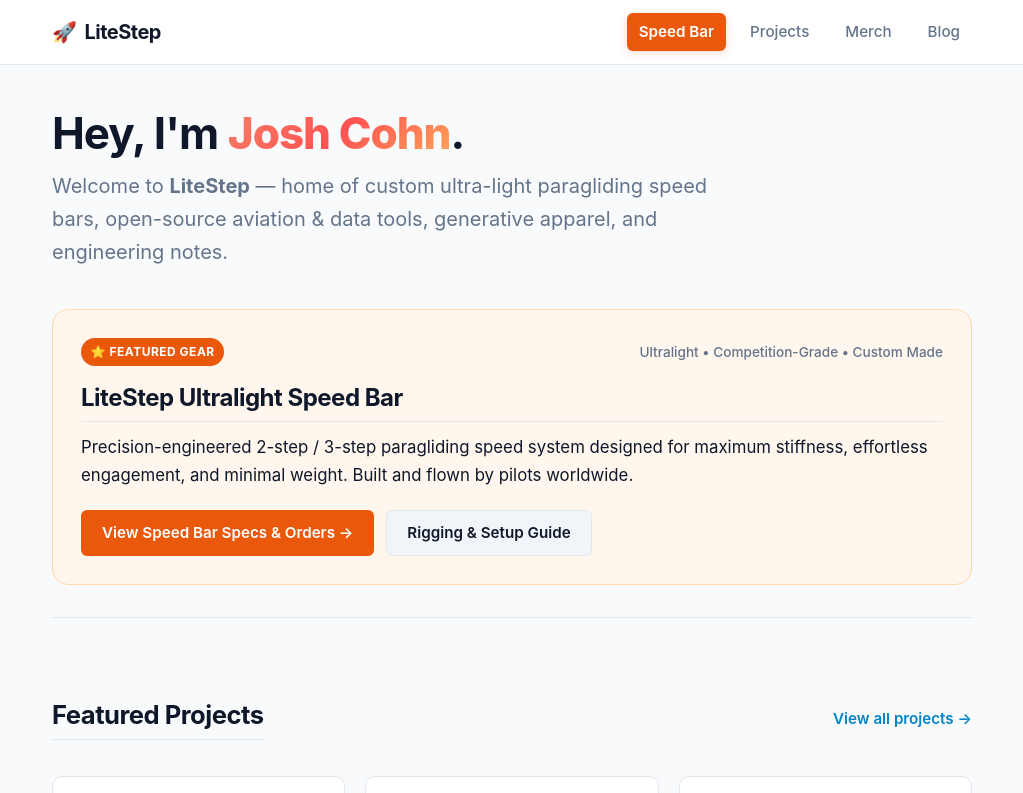
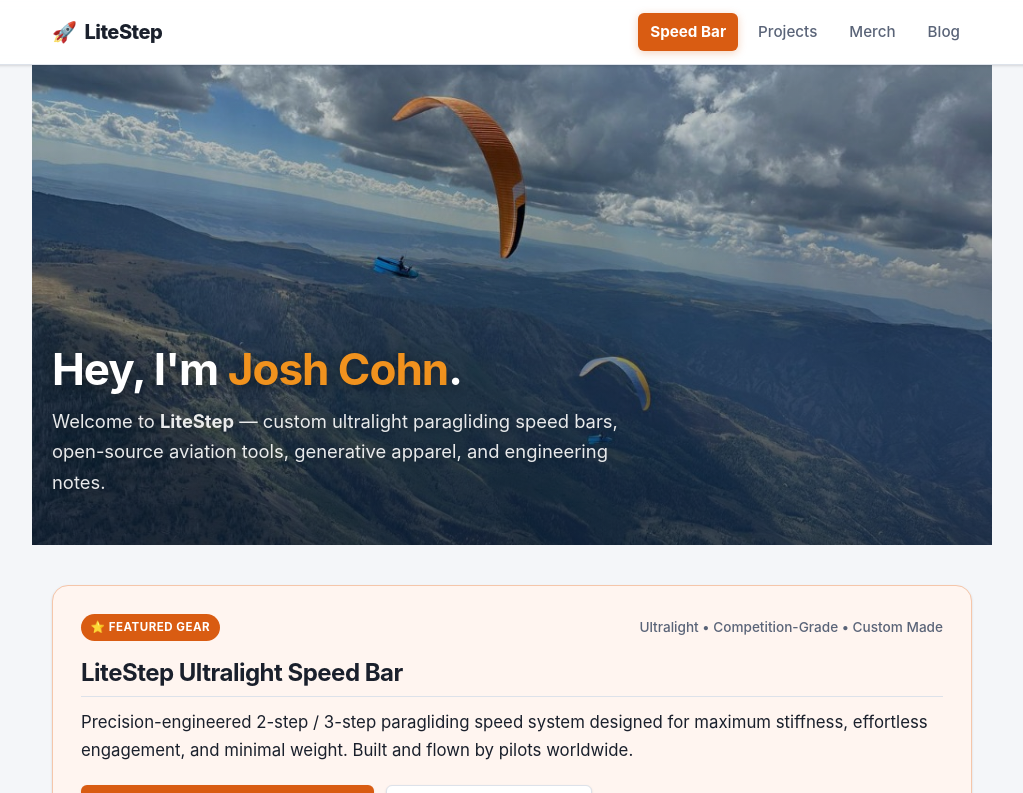
Before and after one commit to jbcohn/litestep.site, a Jekyll site: the page built from index.md, in a window 1280 px wide and 1400 px high, cut to the strip 0-793 px from the top of the window. Shown: the whole strip, without its empty margins (128-1151 px from the left). Built offline with Jekyll 4.4.1, drawn with Linux system fonts in a browser that asks for light colours.

Commit message:
Light theme redesign with paragliding hero photos on homepage and speedbar page

```diff
--- a/_layouts/default.html
+++ b/_layouts/default.html
@@ -16,6 +16,17 @@
 <body>
   {% include nav.html %}
 
+  {% if page.hero_image %}
+    <div class="page-hero">
+      <div class="page-hero-bg" style="background-image: url('{{ page.hero_image | relative_url }}');"></div>
+      <div class="page-hero-overlay"></div>
+      <div class="page-hero-content">
+        {% if page.title %}<h1>{{ page.title }}</h1>{% endif %}
+        {% if page.description %}<p>{{ page.description }}</p>{% endif %}
+      </div>
+    </div>
+  {% endif %}
+
   <main class="main-content">
     <div class="site-container">
       {{ content }}
--- a/_layouts/page.html
+++ b/_layouts/page.html
@@ -3,6 +3,7 @@ layout: default
 ---
 
 <article class="page-content">
+  {% unless page.hero_image %}
     {% if page.title %}
       <header class="page-header" style="margin-bottom: 2rem;">
         <h1>{{ page.title }}</h1>
@@ -11,6 +12,7 @@ layout: default
         {% endif %}
       </header>
     {% endif %}
+  {% endunless %}
 
   {{ content }}
 </article>
--- a/assets/css/style.css
+++ b/assets/css/style.css
@@ -1,40 +1,26 @@
 :root {
-  --bg-color: #0d1117;
-  --bg-surface: #161b22;
-  --bg-surface-elevated: #21262d;
-  --border-color: #30363d;
-  --text-main: #f0f6fc;
-  --text-muted: #8b949e;
-  --accent: #58a6ff;
-  --accent-hover: #79c0ff;
-  --accent-gradient: linear-gradient(135deg, #f78166 0%, #ff5252 50%, #ffa657 100%);
-  --speedbar-accent: #f78166;
-  --speedbar-bg: rgba(247, 129, 102, 0.1);
-  --speedbar-border: rgba(247, 129, 102, 0.3);
-  --badge-bg: #238636;
+  --bg-color: #f4f6f9;
+  --bg-surface: #ffffff;
+  --bg-surface-elevated: #eef1f5;
+  --border-color: #dde2ea;
+  --text-main: #1a202c;
+  --text-muted: #5a6478;
+  --accent: #1d6fa4;
+  --accent-hover: #155d8a;
+  --accent-gradient: linear-gradient(135deg, #e8601a 0%, #d44e10 50%, #f0921e 100%);
+  --speedbar-accent: #d95c12;
+  --speedbar-bg: #fff5f0;
+  --speedbar-border: #f5c6aa;
+  --badge-bg: #1d6fa4;
   --badge-text: #ffffff;
-  --code-bg: #0d1117;
+  --code-bg: #f0f3f7;
   --radius-sm: 6px;
   --radius-md: 10px;
   --radius-lg: 16px;
   --container-max: 960px;
-}
-
-@media (prefers-color-scheme: light) {
-  :root {
-    --bg-color: #f8fafc;
-    --bg-surface: #ffffff;
-    --bg-surface-elevated: #f1f5f9;
-    --border-color: #e2e8f0;
-    --text-main: #0f172a;
-    --text-muted: #64748b;
-    --accent: #0284c7;
-    --accent-hover: #0369a1;
-    --speedbar-accent: #ea580c;
-    --speedbar-bg: #fff7ed;
-    --speedbar-border: #fed7aa;
-    --code-bg: #f1f5f9;
-  }
+  --shadow-sm: 0 1px 3px rgba(0,0,0,0.08), 0 1px 2px rgba(0,0,0,0.06);
+  --shadow-md: 0 4px 16px rgba(0,0,0,0.10);
+  --shadow-lg: 0 8px 32px rgba(0,0,0,0.13);
 }
 
 * {
@@ -62,14 +48,15 @@ body {
   width: 100%;
 }
 
-/* Header & Nav */
+/* ============ HEADER & NAV ============ */
 .site-header {
-  background-color: var(--bg-surface);
+  background-color: rgba(255,255,255,0.92);
   border-bottom: 1px solid var(--border-color);
   position: sticky;
   top: 0;
   z-index: 100;
-  backdrop-filter: blur(8px);
+  backdrop-filter: blur(10px);
+  box-shadow: var(--shadow-sm);
 }
 
 .header-inner {
@@ -84,7 +71,7 @@ body {
   align-items: center;
   gap: 0.5rem;
   font-size: 1.25rem;
-  font-weight: 700;
+  font-weight: 800;
   color: var(--text-main);
   text-decoration: none;
   letter-spacing: -0.5px;
@@ -94,13 +81,13 @@ body {
   background: var(--accent-gradient);
   -webkit-background-clip: text;
   -webkit-text-fill-color: transparent;
-  font-weight: 800;
+  font-weight: 900;
 }
 
 .site-nav {
   display: flex;
   align-items: center;
-  gap: 0.75rem;
+  gap: 0.5rem;
 }
 
 .nav-link {
@@ -126,21 +113,132 @@ body {
 .nav-link.highlight {
   background-color: var(--speedbar-accent);
   color: #ffffff !important;
-  font-weight: 600;
-  box-shadow: 0 2px 8px rgba(247, 129, 102, 0.3);
+  font-weight: 700;
+  box-shadow: 0 2px 8px rgba(217, 92, 18, 0.28);
 }
 
 .nav-link.highlight:hover {
-  filter: brightness(1.1);
+  filter: brightness(1.08);
 }
 
-/* Main Content */
+/* ============ HERO SECTION ============ */
+.site-hero {
+  position: relative;
+  width: 100%;
+  min-height: 480px;
+  display: flex;
+  align-items: flex-end;
+  overflow: hidden;
+  background-color: #1a3a5c;
+}
+
+.site-hero-bg {
+  position: absolute;
+  inset: 0;
+  background-size: cover;
+  background-position: center 30%;
+  background-repeat: no-repeat;
+  filter: brightness(0.78);
+  transition: filter 0.3s ease;
+}
+
+.site-hero-overlay {
+  position: absolute;
+  inset: 0;
+  background: linear-gradient(
+    to bottom,
+    rgba(0,0,0,0.0) 0%,
+    rgba(0,0,0,0.1) 40%,
+    rgba(15,30,50,0.65) 100%
+  );
+}
+
+.site-hero-content {
+  position: relative;
+  z-index: 2;
+  padding: 2.5rem 1.25rem 3rem;
+  width: 100%;
+  max-width: var(--container-max);
+  margin: 0 auto;
+  color: #ffffff;
+}
+
+.site-hero-content h1 {
+  color: #ffffff;
+  font-size: 2.75rem;
+  letter-spacing: -1px;
+  margin-bottom: 0.5rem;
+  text-shadow: 0 2px 12px rgba(0,0,0,0.35);
+}
+
+.site-hero-content p {
+  color: rgba(255,255,255,0.9);
+  font-size: 1.15rem;
+  max-width: 600px;
+  margin-bottom: 0;
+  text-shadow: 0 1px 6px rgba(0,0,0,0.25);
+}
+
+/* ============ PAGE HERO (smaller for inner pages) ============ */
+.page-hero {
+  position: relative;
+  width: 100%;
+  min-height: 220px;
+  display: flex;
+  align-items: flex-end;
+  overflow: hidden;
+  background-color: #1a3a5c;
+  margin-bottom: 0;
+}
+
+.page-hero-bg {
+  position: absolute;
+  inset: 0;
+  background-size: cover;
+  background-position: center 45%;
+  background-repeat: no-repeat;
+  filter: brightness(0.7);
+}
+
+.page-hero-overlay {
+  position: absolute;
+  inset: 0;
+  background: linear-gradient(to bottom, rgba(0,0,0,0.0) 0%, rgba(10,25,45,0.7) 100%);
+}
+
+.page-hero-content {
+  position: relative;
+  z-index: 2;
+  padding: 1.5rem 1.25rem 2rem;
+  width: 100%;
+  max-width: var(--container-max);
+  margin: 0 auto;
+  color: #ffffff;
+}
+
+.page-hero-content h1 {
+  color: #ffffff;
+  font-size: 2rem;
+  letter-spacing: -0.5px;
+  margin-bottom: 0.35rem;
+  text-shadow: 0 2px 10px rgba(0,0,0,0.35);
+}
+
+.page-hero-content p {
+  color: rgba(255,255,255,0.85);
+  font-size: 1.05rem;
+  max-width: 600px;
+  text-shadow: 0 1px 6px rgba(0,0,0,0.25);
+  margin: 0;
+}
+
+/* ============ MAIN CONTENT ============ */
 .main-content {
   flex: 1;
   padding: 2.5rem 0;
 }
 
-/* Typography & General Styles */
+/* ============ TYPOGRAPHY ============ */
 h1, h2, h3, h4, h5, h6 {
   color: var(--text-main);
   font-weight: 700;
@@ -148,10 +246,7 @@ h1, h2, h3, h4, h5, h6 {
   margin-bottom: 0.75rem;
 }
 
-h1 {
-  font-size: 2.25rem;
-  letter-spacing: -0.75px;
-}
+h1 { font-size: 2.25rem; letter-spacing: -0.75px; }
 
 h2 {
   font-size: 1.6rem;
@@ -161,25 +256,12 @@ h2 {
   padding-bottom: 0.5rem;
 }
 
-h3 {
-  font-size: 1.25rem;
-  margin-top: 1.5rem;
-}
+h3 { font-size: 1.2rem; margin-top: 1.5rem; }
 
-p {
-  margin-bottom: 1.25rem;
-  color: var(--text-main);
-}
+p { margin-bottom: 1.25rem; color: var(--text-main); }
 
-a {
-  color: var(--accent);
-  text-decoration: none;
-}
-
-a:hover {
-  color: var(--accent-hover);
-  text-decoration: underline;
-}
+a { color: var(--accent); text-decoration: none; }
+a:hover { color: var(--accent-hover); text-decoration: underline; }
 
 hr {
   border: none;
@@ -187,7 +269,7 @@ hr {
   margin: 2rem 0;
 }
 
-/* Spotlight Card (LiteStep Speed Bar) */
+/* ============ SPOTLIGHT CARD ============ */
 .spotlight-card {
   background: var(--speedbar-bg);
   border: 1px solid var(--speedbar-border);
@@ -197,8 +279,7 @@ hr {
   display: flex;
   flex-direction: column;
   gap: 1rem;
-  position: relative;
-  overflow: hidden;
+  box-shadow: var(--shadow-sm);
 }
 
 .spotlight-header {
@@ -212,7 +293,7 @@ hr {
 .spotlight-tag {
   background-color: var(--speedbar-accent);
   color: #ffffff;
-  font-size: 0.75rem;
+  font-size: 0.72rem;
   font-weight: 700;
   text-transform: uppercase;
   letter-spacing: 0.5px;
@@ -226,6 +307,7 @@ hr {
   color: var(--text-main);
 }
 
+/* ============ BUTTONS ============ */
 .btn {
   display: inline-flex;
   align-items: center;
@@ -244,21 +326,24 @@ hr {
 .btn-primary {
   background-color: var(--speedbar-accent);
   color: #ffffff !important;
+  box-shadow: var(--shadow-sm);
 }
 
 .btn-primary:hover {
-  filter: brightness(1.1);
-  box-shadow: 0 4px 12px rgba(247, 129, 102, 0.35);
+  filter: brightness(1.08);
+  box-shadow: 0 4px 12px rgba(217, 92, 18, 0.3);
 }
 
 .btn-secondary {
-  background-color: var(--bg-surface-elevated);
+  background-color: var(--bg-surface);
   border-color: var(--border-color);
   color: var(--text-main) !important;
+  box-shadow: var(--shadow-sm);
 }
 
 .btn-secondary:hover {
-  background-color: var(--border-color);
+  background-color: var(--bg-surface-elevated);
+  border-color: #bdc5d0;
 }
 
 .button-group {
@@ -267,7 +352,7 @@ hr {
   flex-wrap: wrap;
 }
 
-/* Grid & Cards */
+/* ============ GRID & CARDS ============ */
 .grid {
   display: grid;
   grid-template-columns: repeat(auto-fill, minmax(280px, 1fr));
@@ -285,12 +370,13 @@ hr {
   flex-direction: column;
   text-decoration: none !important;
   color: inherit;
+  box-shadow: var(--shadow-sm);
 }
 
 .card:hover {
   transform: translateY(-2px);
-  border-color: var(--accent);
-  box-shadow: 0 8px 24px rgba(0, 0, 0, 0.2);
+  border-color: #b0bbc8;
+  box-shadow: var(--shadow-md);
 }
 
 .card-img {
@@ -303,7 +389,7 @@ hr {
 }
 
 .card-title {
-  font-size: 1.15rem;
+  font-size: 1.1rem;
   font-weight: 700;
   margin-bottom: 0.5rem;
   color: var(--text-main);
@@ -324,39 +410,20 @@ hr {
   align-items: center;
 }
 
-/* Post list */
-.post-list {
-  list-style: none;
-  margin: 1.5rem 0;
-}
+/* ============ POST LIST ============ */
+.post-list { list-style: none; margin: 1.5rem 0; }
 
 .post-item {
   padding: 1.25rem 0;
   border-bottom: 1px solid var(--border-color);
 }
 
-.post-item:first-child {
-  padding-top: 0.5rem;
-}
+.post-item:first-child { padding-top: 0.5rem; }
+.post-item-title { font-size: 1.2rem; font-weight: 600; margin-bottom: 0.35rem; }
+.post-item-date { font-size: 0.85rem; color: var(--text-muted); margin-bottom: 0.5rem; }
+.post-item-excerpt { color: var(--text-muted); font-size: 0.95rem; }
 
-.post-item-title {
-  font-size: 1.25rem;
-  font-weight: 600;
-  margin-bottom: 0.35rem;
-}
-
-.post-item-date {
-  font-size: 0.85rem;
-  color: var(--text-muted);
-  margin-bottom: 0.5rem;
-}
-
-.post-item-excerpt {
-  color: var(--text-muted);
-  font-size: 0.95rem;
-}
-
-/* Code & Pre */
+/* ============ CODE ============ */
 pre, code {
   font-family: ui-monospace, SFMono-Regular, Menlo, Monaco, Consolas, monospace;
   font-size: 0.9em;
@@ -367,6 +434,7 @@ code {
   padding: 0.2em 0.4em;
   border-radius: 4px;
   border: 1px solid var(--border-color);
+  color: #c0392b;
 }
 
 pre {
@@ -378,18 +446,10 @@ pre {
   margin: 1.5rem 0;
 }
 
-pre code {
-  background: transparent;
-  padding: 0;
-  border: none;
-}
+pre code { background: transparent; padding: 0; border: none; color: inherit; }
 
-/* Tables */
-table {
-  width: 100%;
-  border-collapse: collapse;
-  margin: 1.5rem 0;
-}
+/* ============ TABLES ============ */
+table { width: 100%; border-collapse: collapse; margin: 1.5rem 0; }
 
 th, td {
   padding: 0.75rem 1rem;
@@ -400,18 +460,20 @@ th, td {
 th {
   background-color: var(--bg-surface-elevated);
   font-weight: 600;
+  font-size: 0.9rem;
 }
 
-/* Spec Box */
+/* ============ SPEC BOX ============ */
 .spec-box {
   background-color: var(--bg-surface);
   border: 1px solid var(--border-color);
   border-radius: var(--radius-md);
   padding: 1.5rem;
   margin: 1.5rem 0;
+  box-shadow: var(--shadow-sm);
 }
 
-/* Footer */
+/* ============ FOOTER ============ */
 .site-footer {
   background-color: var(--bg-surface);
   border-top: 1px solid var(--border-color);
@@ -429,7 +491,7 @@ th {
   gap: 1rem;
 }
 
-/* Responsive */
+/* ============ RESPONSIVE ============ */
 @media (max-width: 640px) {
   .header-inner {
     flex-direction: column;
@@ -438,13 +500,10 @@ th {
     gap: 0.75rem;
   }
 
-  .site-nav {
-    flex-wrap: wrap;
-    justify-content: center;
-  }
+  .site-nav { flex-wrap: wrap; justify-content: center; }
 
-  .footer-inner {
-    flex-direction: column;
-    text-align: center;
-  }
+  .site-hero { min-height: 360px; }
+  .site-hero-content h1 { font-size: 2rem; }
+
+  .footer-inner { flex-direction: column; text-align: center; }
 }
--- a/index.md
+++ b/index.md
@@ -3,13 +3,14 @@ layout: default
 title: Home
 ---
 
-<div class="hero" style="margin-bottom: 2.5rem; text-align: left;">
-  <h1 style="font-size: 2.75rem; margin-bottom: 0.5rem; letter-spacing: -1px;">
-    Hey, I'm <span class="brand-badge">Josh Cohn</span>.
-  </h1>
-  <p style="font-size: 1.25rem; color: var(--text-muted); max-width: 680px; margin-bottom: 1.5rem;">
-    Welcome to <strong>LiteStep</strong> — home of custom ultra-light paragliding speed bars, open-source aviation & data tools, generative apparel, and engineering notes.
-  </p>
+<!-- FULL-BLEED HERO -->
+<div class="site-hero" style="margin: -2.5rem -1.25rem 2.5rem; width: calc(100% + 2.5rem);">
+  <div class="site-hero-bg" style="background-image: url('{{ "/assets/images/hero_mountain.jpg" | relative_url }}');"></div>
+  <div class="site-hero-overlay"></div>
+  <div class="site-hero-content">
+    <h1>Hey, I'm <span style="color: #f0921e; -webkit-text-fill-color: #f0921e;">Josh Cohn</span>.</h1>
+    <p>Welcome to <strong>LiteStep</strong> — custom ultralight paragliding speed bars, open-source aviation tools, generative apparel, and engineering notes.</p>
+  </div>
 </div>
 
 <!-- ================= SPOTLIGHT: LITESTEP SPEED BAR ================= -->
```
Also changed, not shown: speedbar.md (+1 -0 lines), assets/images/hero_aerial.jpg (added), assets/images/hero_mountain.jpg (added). Lines whose indentation alone changed are shown as unchanged.
